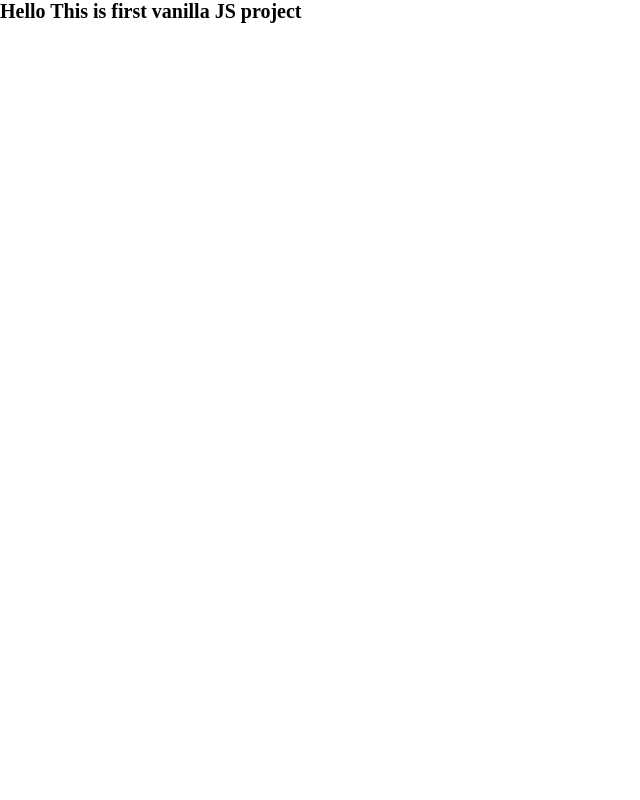
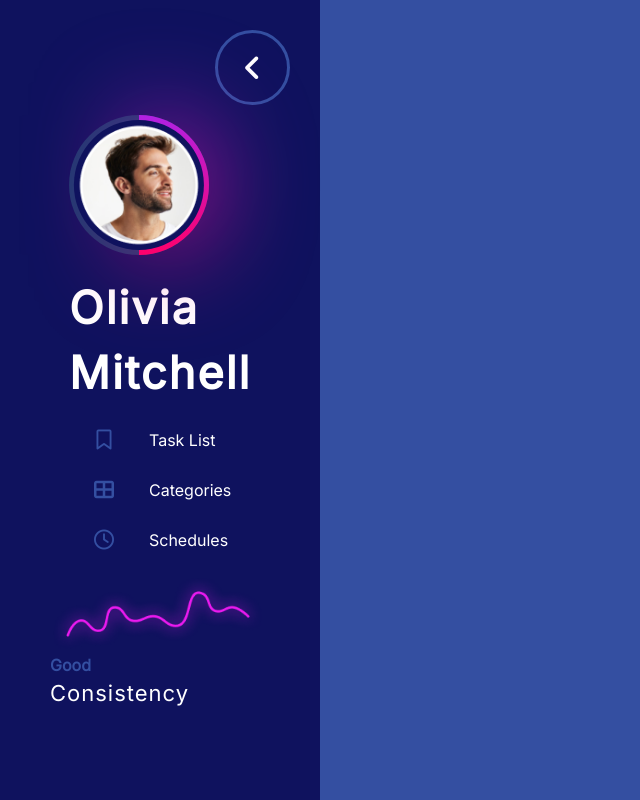
Before and after one commit to TarunKoli/To-do-App-PWA, a website: page public/index.html in a window 1280 px wide. Shown: the whole page, without its empty margins (0-640 px from the left). Drawn offline with Linux system fonts and the light colour scheme.

Commit message:
Finalized Navbar for web view

```diff
--- a/public/index.html
+++ b/public/index.html
@@ -4,10 +4,67 @@
     <meta charset="UTF-8">
     <meta http-equiv="X-UA-Compatible" content="IE=edge">
     <meta name="viewport" content="width=device-width, initial-scale=1.0">
+    <script
+    src="https://kit.fontawesome.com/e7a0c04ff2.js"
+    crossOrigin="anonymous"
+  ></script>
     <link rel="stylesheet" href="./src/styles/global.css">
-    <title>Document</title>
+    <link rel="stylesheet" href="./src/styles/main.css">
+    <title>To-Do App</title>
 </head>
 <body>
-    <h1>Hello This is first vanilla JS project</h1>
+   <div class="main">
+       <div class="nav">
+          <div class="switch">
+              <div><i class="fas fa-angle-left"></i></div>
+          </div>
+          <div class="profileImg">
+              <div class="image">
+                  <span></span>
+                  <img src="./src/images/Vector.png" alt="">
+              </div>
+          </div>
+          <div class="name">
+              <h1>Olivia Mitchell</h1>
+          </div>
+          <div class="links">
+              <div><figure><i class="far fa-bookmark"></i></figure><a>Task List</a></div>
+              <div><figure><i class="fas fa-th-large"></i></figure><a>Categories</a></div>
+              <div><figure><i class="far fa-clock"></i></figure><a>Schedules</a></div>
+          </div>
+          <div class="graph">
+              <div><img src="./src/images/Group 3.png" alt=""></div>
+              <div>
+                  <p>Good</p>
+                  <h2>Consistency</h2>
+              </div>
+          </div>
+       </div>
+       <div class="sideBox">
+           <div class="heading">
+               <div></div>
+               <div></div>
+           </div>
+           <div>
+               <div></div>
+               <div></div>
+               <div></div>
+               <div></div>
+           </div>
+           <div>
+               <div>
+                   <p></p>
+               </div>
+               <div>
+                   <div></div>
+                   <div></div>
+                   <div></div>
+                   <div></div>
+                   <div></div>
+                   <div></div>
+               </div>
+           </div>
+       </div>
+   </div>
 </body>
 </html>
--- a/public/src/styles/global.css
+++ b/public/src/styles/global.css
@@ -1,14 +1,13 @@
+@import url("https://fonts.googleapis.com/css2?family=Inter&display=swap");
 * {
   box-sizing: border-box;
   padding: 0;
   margin: 0;
+  font-family: "Inter", sans-serif;
 }
 :root {
-  --nav-bg: #252509;
-  --main-theme: #006eff;
-  --main-light: rgba(0, 110, 255, 0.25);
-  --main-shadow: rgba(0, 0, 0, 0.2);
-  --main-light2: rgb(230, 245, 250);
+  --nav-bg: #0f125e;
+  --main-theme: #344fa1;
 }
 
 html {
--- /dev/null
+++ b/public/src/styles/main.css
@@ -0,0 +1,143 @@
+.main {
+  width: 100%;
+  height: 100vh;
+  display: flex;
+  background-color: var(--main-theme);
+}
+.nav {
+  flex-basis: 25%;
+  background-color: var(--nav-bg);
+  padding: 2rem 3rem 1rem 3rem;
+}
+.sideBox {
+  flex-basis: 75%;
+}
+
+.switch {
+  display: flex;
+  flex-direction: row;
+  align-items: center;
+  justify-content: flex-end;
+  margin-top: 1rem;
+}
+
+.switch div {
+  border: 0.3rem solid var(--main-theme);
+  height: 7.5rem;
+  width: 7.5rem;
+  border-radius: 50%;
+  display: flex;
+  align-items: center;
+  justify-content: center;
+  color: white;
+  font-size: 3rem;
+  cursor: pointer;
+}
+.profileImg {
+  margin-top: 1rem;
+  padding-left: 15%;
+  width: 100%;
+}
+.image {
+  width: 14rem;
+  height: 14rem;
+  background-color: rgba(56, 153, 153, 0.3);
+  border-radius: 50%;
+  position: relative;
+}
+.image::before,
+.image::after {
+  content: "";
+  position: absolute;
+  top: 0;
+  right: 0;
+  width: 50%;
+  height: 100%;
+  background: linear-gradient(to bottom, #b121e3, #ff006b);
+  border-left: 0;
+  border-top-right-radius: 110px;
+  border-bottom-right-radius: 110px;
+}
+.image::before {
+  filter: blur(50px);
+}
+.image span {
+  position: absolute;
+  top: 50%;
+  left: 50%;
+  transform: translate(-50%, -50%);
+  height: 93%;
+  width: 93%;
+  background-color: var(--nav-bg);
+  border-radius: 50%;
+  z-index: 3;
+}
+.image img {
+  position: absolute;
+  top: 50%;
+  left: 50%;
+  transform: translate(-50%, -50%);
+  z-index: 5;
+  width: 85%;
+  height: 85%;
+}
+.name {
+  margin-top: 2rem;
+  padding-left: 15%;
+}
+.name h1 {
+  color: white;
+  font-size: 4.5rem;
+  letter-spacing: 0.2rem;
+  line-height: 6.5rem;
+}
+
+.links {
+  margin-top: 1rem;
+  padding-left: 15%;
+  display: flex;
+  flex-direction: column;
+  align-items: center;
+  justify-content: center;
+  color: var(--main-theme);
+}
+.links div {
+  width: 100%;
+  padding: 1rem 0 1rem 2rem;
+  display: flex;
+  align-items: center;
+}
+.links div figure {
+  height: 3rem;
+  width: 3rem;
+  display: flex;
+  justify-content: center;
+  align-items: center;
+}
+.links div i {
+  font-size: 2rem;
+}
+.links div a {
+  color: white;
+  font-size: 1.6rem;
+  margin-left: 3rem;
+}
+.graph {
+  margin-top: 1rem;
+  padding-left: 2rem;
+}
+.graph div img {
+  width: 90%;
+}
+.graph div p {
+  color: var(--main-theme);
+  font-size: 1.6rem;
+  font-weight: 600;
+  margin-bottom: 0.5rem;
+}
+.graph div h2 {
+  color: white;
+  font-size: 2.2rem;
+  font-weight: 500;
+  letter-spacing: 1px;
+}
```
Also changed, not shown: public/src/images/Group 3.png (added), public/src/images/Vector.png (added).
